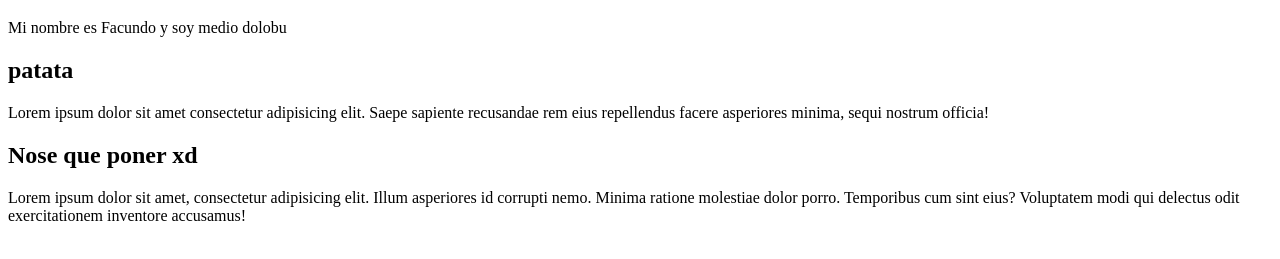
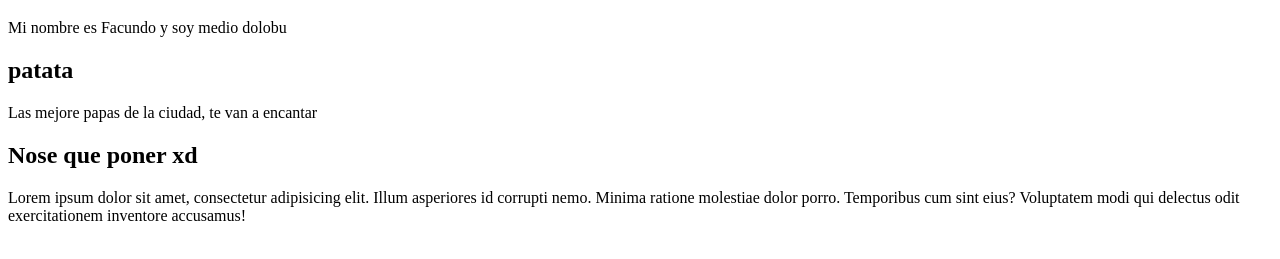
Before and after one commit to Amiber74/Proyecto_git, a plain HTML site: page index.html in a window 1280 px wide. Shown: the part 61-320 px from the top of the page. Drawn offline with Linux system fonts and the light colour scheme.

Commit message:
Modifique el texto de papa

```diff
--- a/index.html
+++ b/index.html
@@ -12,7 +12,7 @@
 
     <section>
         <h2>patata</h2>
-        <p>Lorem ipsum dolor sit amet consectetur adipisicing elit. Saepe sapiente recusandae rem eius repellendus facere asperiores minima, sequi nostrum officia!</p>
+        <p>Las mejore papas de la ciudad, te van a encantar</p>
     </section>
     <section>
         <h2>Nose que poner xd</h2>
```
